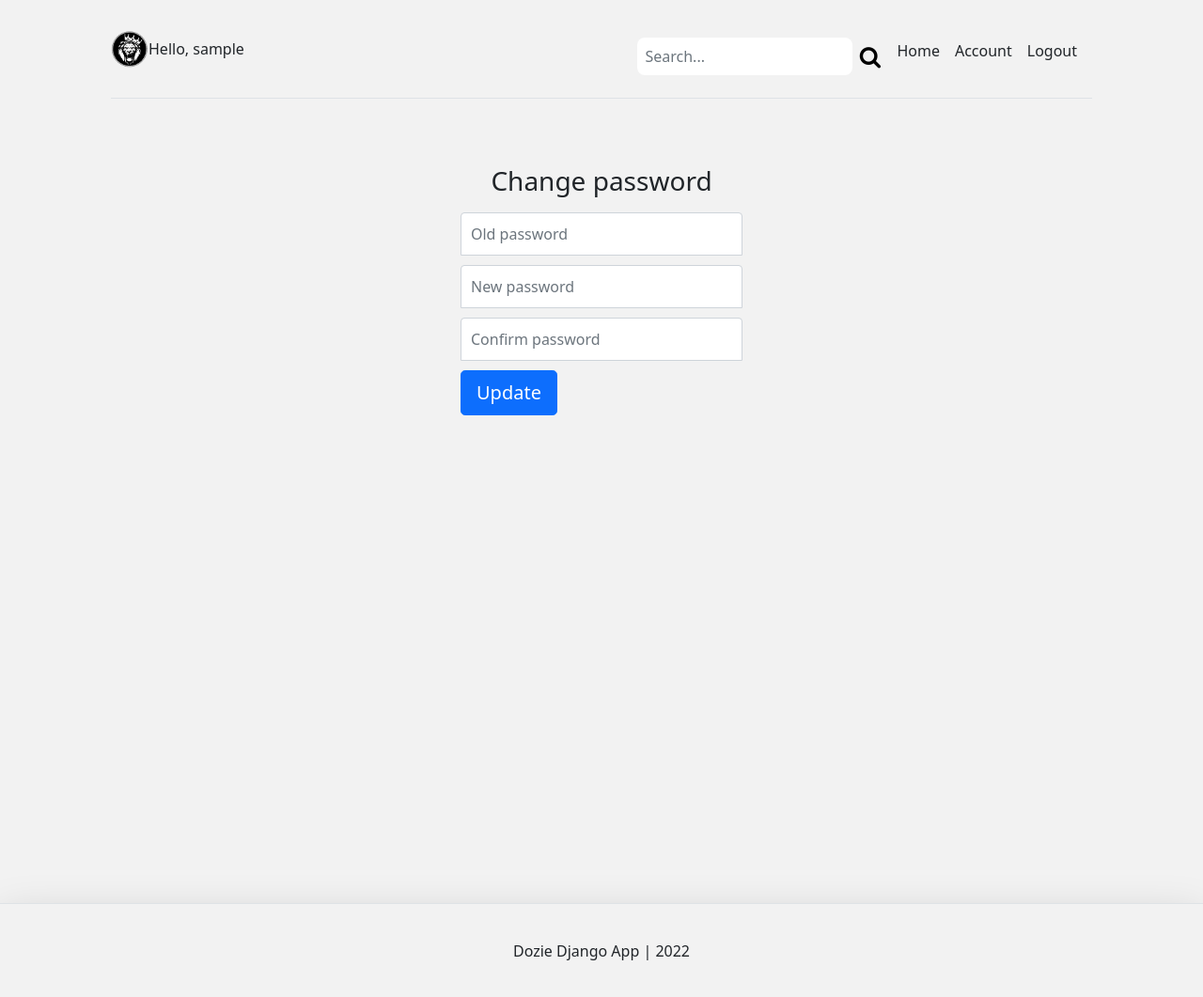
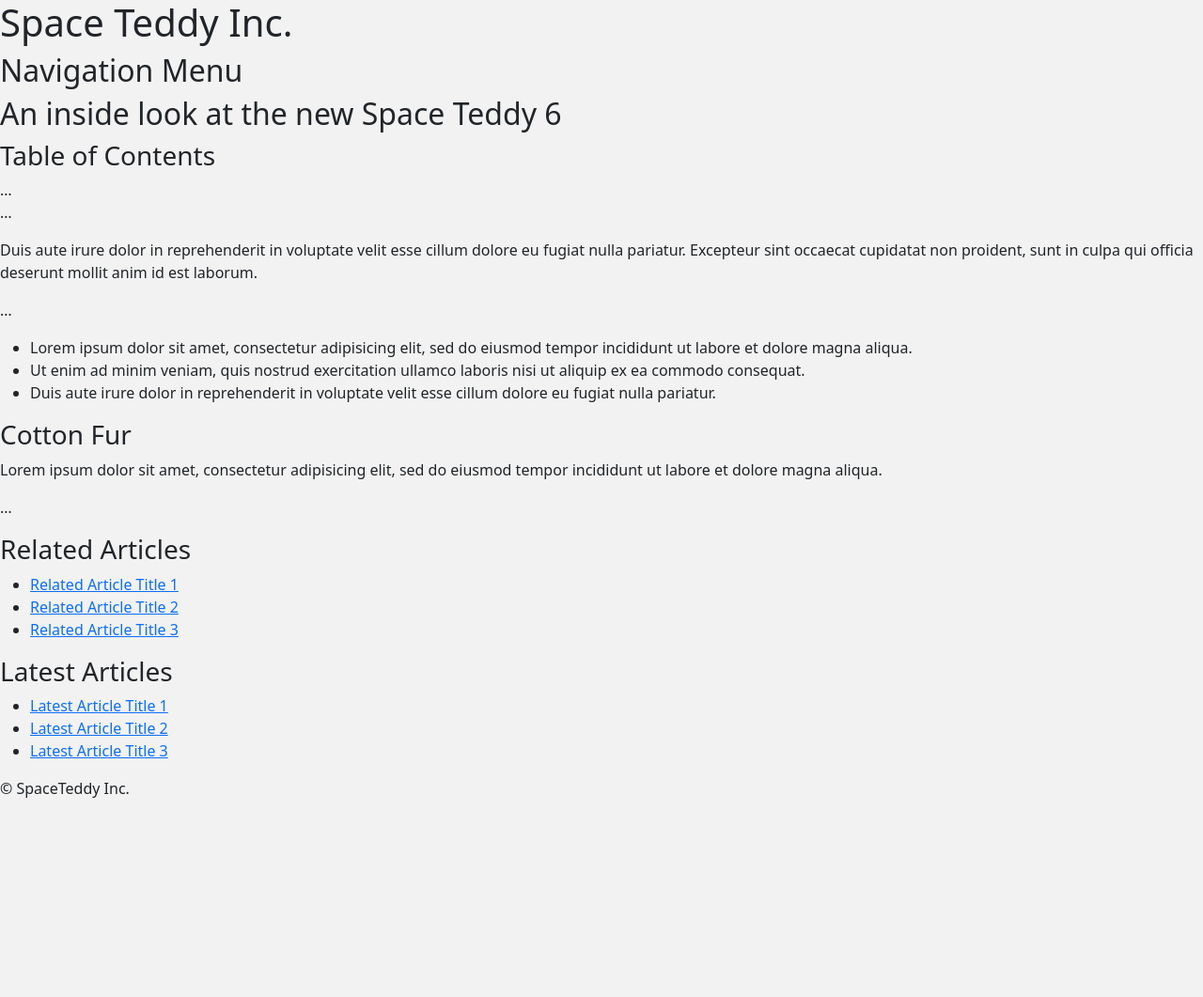
Before and after one commit to Dannyblazer/Todo-s, a Django app: page /password_change/ in a window 1280 px wide. Shown: the whole page at 94% size. After the commit the page ends 849 px from the top, so only its background shows below. Run offline with Django 4.2, Linux system fonts and the light colour scheme; the visitor is signed in with stand-in values (Sample User, id 1); parts of the project's set-up code (start-up, migrations or seed data) failed here and were passed over; some libraries are stand-ins or nearby versions.

Commit message:
main page setup

```diff
--- a/Todo/urls.py
+++ b/Todo/urls.py
@@ -20,7 +20,7 @@ from django.urls import path, include
 
 urlpatterns = [
     path('admin/', admin.site.urls),
-    path('', include('user.urls')),
+    path('', include('users.urls')),
     path('todo/', include('todos.urls')),
 
         # Password reset links (ref: https://github.com/django/django/blob/master/django/contrib/auth/views.py)
--- a/todos/models.py
+++ b/todos/models.py
@@ -1,5 +1,5 @@
 from django.db import models
-from user.models import Account as User
+from users.models import Account as User
 
 # Create your models here.
 class Todo(models.Model):
--- a/todos/views.py
+++ b/todos/views.py
@@ -2,7 +2,7 @@ from http.client import HTTPResponse
 from django.shortcuts import render, redirect, get_object_or_404
 from todos.forms import *
 from django.contrib.auth.decorators import login_required
-from user.models import Account as User
+from users.models import Account as User
 
 # Create your views here.
 
--- a/users/admin.py
+++ b/users/admin.py
@@ -1,6 +1,6 @@
 from django.contrib import admin
 from django.contrib.auth.admin import UserAdmin
-from users.models import Account, Server
+from users.models import Account
 
 # Register your models here.
 
@@ -15,4 +15,3 @@ class AccountAdmin(UserAdmin):
 
 
 admin.site.register(Account, AccountAdmin)
-admin.site.register(Server)
--- a/users/models.py
+++ b/users/models.py
@@ -3,8 +3,8 @@ from django.db import models
 from django.contrib.auth.models import AbstractBaseUser, BaseUserManager
 from django.conf import settings
 from django.db.models.signals import post_save
-from django.dispatch import receiver
-from rest_framework.authtoken.models import Token
+
+
 
 
 class MyAccountManager(BaseUserManager):
@@ -61,28 +61,8 @@ class Account(AbstractBaseUser):
 	def has_module_perms(self, app_label):
 		return True
 
-@receiver(post_save, sender=settings.AUTH_USER_MODEL)
-def create_auth_token(sender, instance=None, created=False, **kwargs):
-	if created:
-		Token.objects.create(user=instance)
 
-
-class Server(models.Model):
-	account = models.ForeignKey(Account, on_delete=models.CASCADE)
-	ip = models.GenericIPAddressField(verbose_name="Ip Address")
-	port = models.IntegerField(default=0)
-
-
-	def __str__(self):
-		return str(self.account) if self.account else ''
-
-def upload_location(instance, filename):
-    file_path = 'account/{profile_id}/{filename}'.format(
-        profile_id=str(instance.account), filename=filename
-    )
-    return file_path
-
-class Profile(models.Model):
+'''class Profile(models.Model):
 	account = models.OneToOneField(Account, on_delete=models.CASCADE)
 	follower = models.ForeignKey(Account, related_name="owner", on_delete=models.CASCADE)
 	image = models.ImageField(upload_to=upload_location, null=True, blank=True)
@@ -94,3 +74,5 @@ class Profile(models.Model):
 
 	def __str__(self):
 		return str(self.first_name + " " + self.last_name)
+
+'''
--- a/users/templates/users/base.html
+++ b/users/templates/users/base.html
@@ -2,7 +2,7 @@
 <link rel="stylesheet" href="https://cdn.jsdelivr.net/npm/bootstrap@5.2.3/dist/css/bootstrap.min.css" integrity="sha384-rbsA2VBKQhggwzxH7pPCaAqO46MgnOM80zW1RWuH61DGLwZJEdK2Kadq2F9CUG65" crossorigin="anonymous" id="bootstrap-css">
 <script src="https://cdn.jsdelivr.net/npm/bootstrap@5.2.3/dist/js/bootstrap.min.js" integrity="sha384-cuYeSxntonz0PPNlHhBs68uyIAVpIIOZZ5JqeqvYYIcEL727kskC66kF92t6Xl2V" crossorigin="anonymous"></script>
 <script src="//cdnjs.cloudflare.com/ajax/libs/jquery/3.2.1/jquery.min.js"></script>
-<!------ Include the above in your HEAD tag ------>
+<!---Include the above in your HEAD tag -->
 
 {% load static %}
 
@@ -15,26 +15,53 @@
 
   <body>
 
-    {% include 'snippets/header.html' %}
+
     {% include 'snippets/base_css.html' %}
-        <!-- Body -->
-        <style type="text/css">
-          #main{
-            min-height: 100vh;
-            height: 100%;
-          }
-        </style>
-      <div id="main">
-      {% block content %}
 
-      {% endblock content %}
-      </div>
-
-      {% include 'snippets/footer.html' %}
-
-        <!-- End Body -->
-
+  <header>
+    <h1>Space Teddy Inc.</h1>
+  </header>
+  <nav aria-labelledby="mainnavheader">
+    <h2 id="mainnavheader">Navigation Menu</h2>
+  </nav>
+  <main>
+    <article>
+      <h2>An inside look at the new Space Teddy 6</h2>
+      <nav aria-labelledby="tocheader">
+        <h3 id="tocheader">Table of Contents</h3>
+        …
+      </nav>
+      <p>…</p>
+      <p>Duis aute irure dolor in reprehenderit in voluptate velit esse cillum dolore eu fugiat nulla pariatur. Excepteur sint occaecat cupidatat non proident, sunt in culpa qui officia deserunt mollit anim id est laborum.</p>
+      <p>…</p>
+      <ul>
+        <li>Lorem ipsum dolor sit amet, consectetur adipisicing elit, sed do eiusmod tempor incididunt ut labore et dolore magna aliqua.</li>
+        <li>Ut enim ad minim veniam, quis nostrud exercitation ullamco laboris nisi ut aliquip ex ea commodo consequat.</li>
+        <li>Duis aute irure dolor in reprehenderit in voluptate velit esse cillum dolore eu fugiat nulla pariatur.</li>
+      </ul>
+      <h3>Cotton Fur</h3>
+      <p>Lorem ipsum dolor sit amet, consectetur adipisicing elit, sed do eiusmod tempor incididunt ut labore et dolore magna aliqua.</p>
+      <p>…</p>
+      <aside aria-labelledby="relatedheader">
+        <h3 id="relatedheader">Related Articles</h3>
+        <ul>
+          <li><a href="#">Related Article Title 1</a></li>
+          <li><a href="#">Related Article Title 2</a></li>
+          <li><a href="#">Related Article Title 3</a></li>
+        </ul>
+      </aside>
+    </article>
+    <aside aria-labelledby="latestheader">
+      <h3 id="latestheader">Latest Articles</h3>
+      <ul>
+        <li><a href="#">Latest Article Title 1</a></li>
+        <li><a href="#">Latest Article Title 2</a></li>
+        <li><a href="#">Latest Article Title 3</a></li>
+      </ul>
+    </aside>
+  </main>
+  <footer>
+    <p>© SpaceTeddy Inc.</p>
+  </footer>
 </body>
-
-
 </html>
--- a/users/urls.py
+++ b/users/urls.py
@@ -1,18 +1,14 @@
 from django.urls import path
 
-from users.views import registration_view, index, logout_view, login_view, account_view, must_authenticate_view, server_registration_view, server_update, server_update_view, server_delete
+from users.views import registration_view, index, logout_view, login_view, account_view, must_authenticate_view
 
 app_name = 'users'
 urlpatterns = [
     path('', index, name='index'),
     path('detail/', account_view, name='account'),
-    path('detail/server_reg/', server_registration_view, name='server_registration'),
-    path('<int:listz_id>/server_updatev/', server_update_view, name='server_update_view'),
-    path('<int:listz_id>/server_update/', server_update, name='server_update'),
-    path('<int:listz_id>/server_delete/', server_delete, name='server_delete'),
     path('login/', login_view, name='login'),
+    path('logout/', logout_view, name='logout'),
     path('must_authenticate/', must_authenticate_view, name='must_authenticate'),
     path('register/', registration_view, name='registration_view'),
-    path('logout/', logout_view, name='logout'),
 
 ]
```
Also changed, not shown: users/forms.py (+1 -7 lines), users/views.py (+9 -67 lines).
